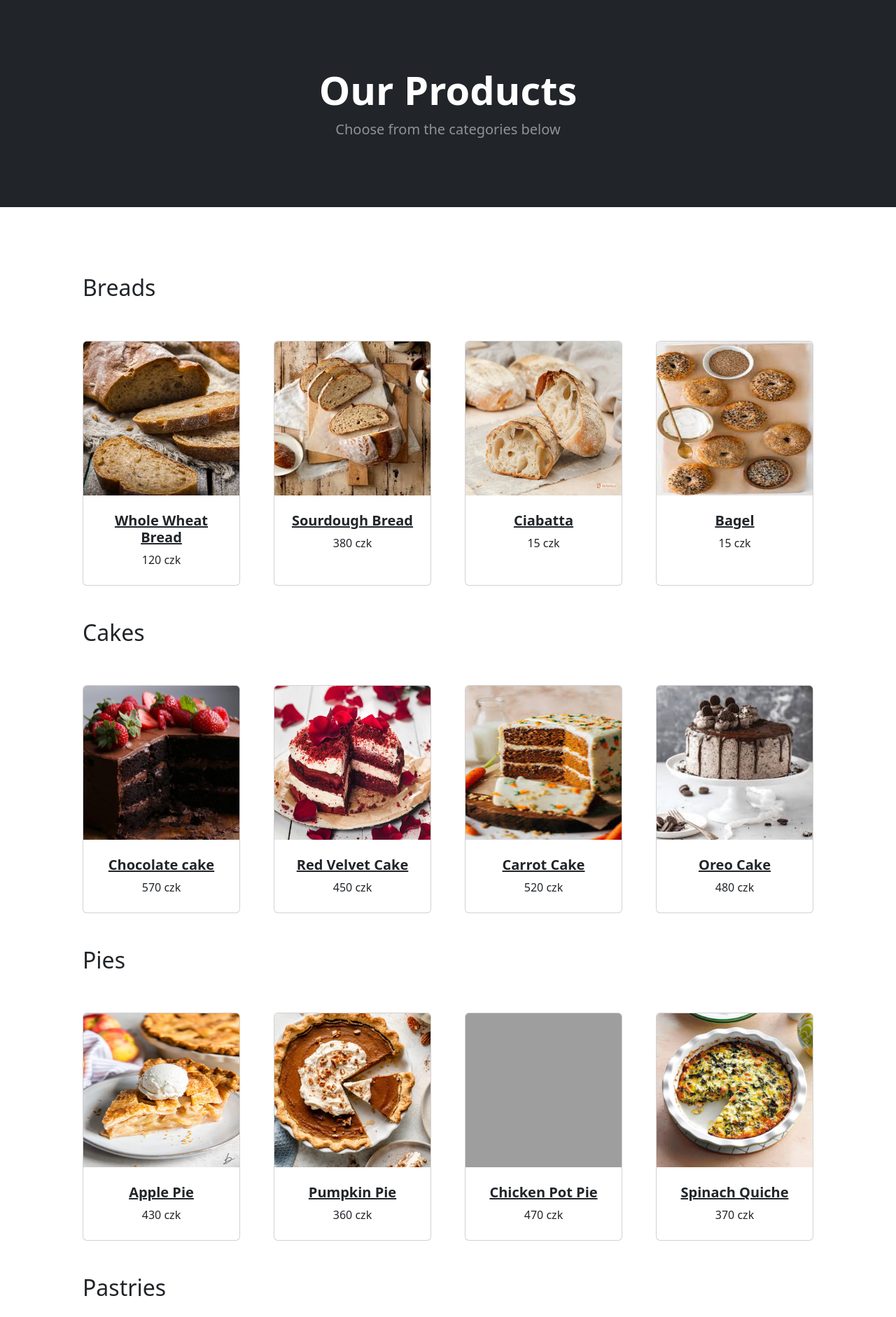
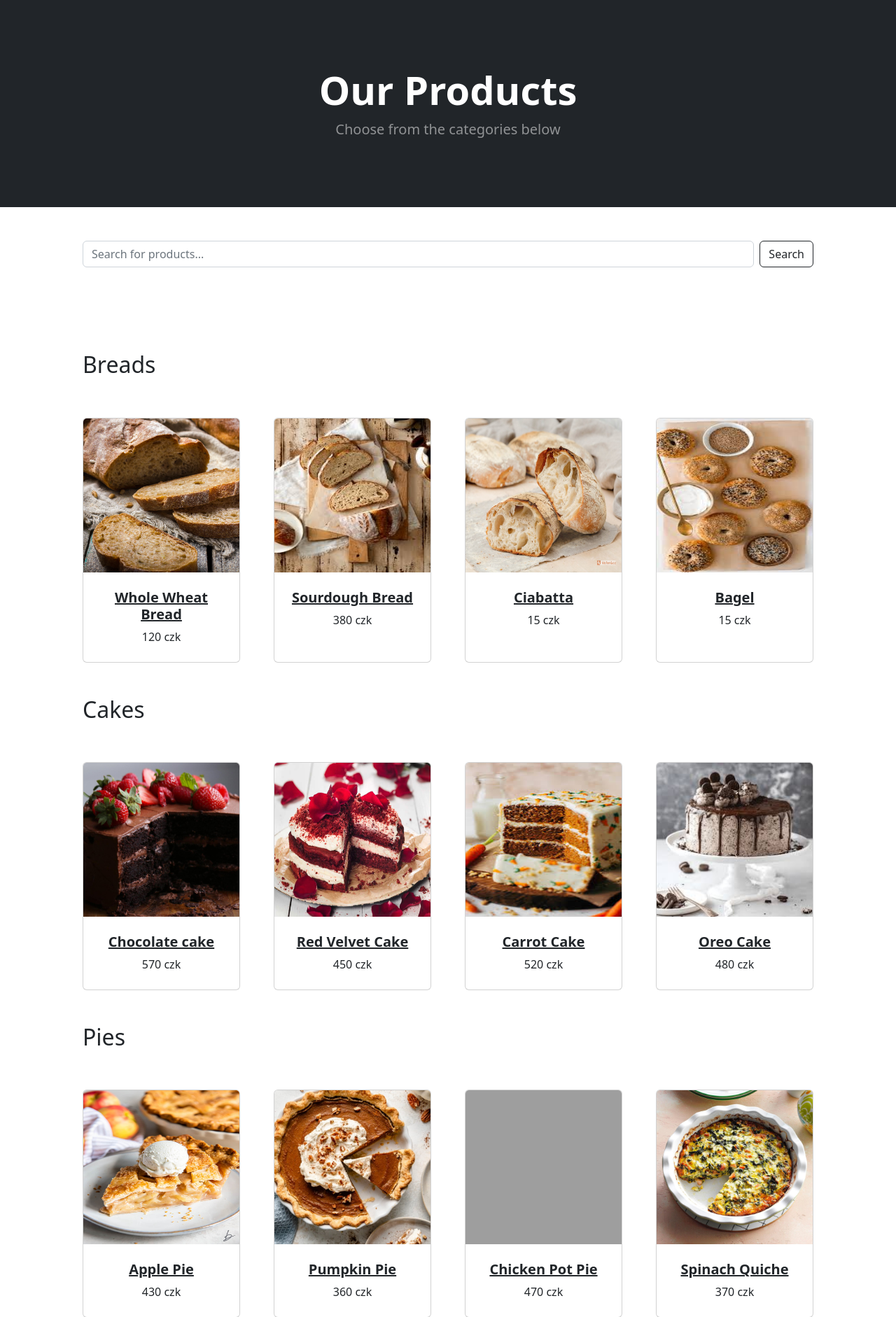
Before and after one commit to PetrMrazek/final_project_CZ20_PM, a Django app: page /products in a window 1280 px wide. Shown: the part 57-1939 px from the top of the page at 70% size. Run offline with Django 5.2, Linux system fonts and the light colour scheme; data comes from the database, SQL or seed files in the repository; some libraries are stand-ins or nearby versions; grey boxes are pictures that could not be loaded.

Commit message:
feat: Search bar added to Products

```diff
--- a/viewer/Templates/products.html
+++ b/viewer/Templates/products.html
@@ -10,6 +10,15 @@
                 </div>
             </div>
         </header>
+
+        <!-- Search Form -->
+        <div class="container px-4 px-lg-5 mt-5">
+            <form method="get" action="" class="d-flex mb-4">
+                <input type="text" name="q" value="{{ search_query }}" class="form-control me-2" placeholder="Search for products...">
+                <button type="submit" class="btn btn-outline-dark">Search</button>
+            </form>
+        </div>
+
         <!-- Section-->
         <section class="py-5">
             <div class="container px-4 px-lg-5 mt-5">
@@ -37,12 +46,9 @@
                                         {% if product.thumbnail %}
                                         <img class="card-img-top" src="{{ product.thumbnail.url }}" alt="{{ product.tittle }}" style="width: auto; height: 220px;"/>
                                         {% endif %}
-                                        <!-- Product details-->
                                         <div class="card-body p-4">
                                             <div class="text-center">
-                                                <!-- Product name-->
                                                 <h5 class="fw-bolder"><a href="{% url 'product_detail' product.pk %}" class="link-dark">{{ product.title }}</a></h5>
-                                                <!-- Product price-->
                                                 {{ product.price }} czk
                                             </div>
                                         </div>
--- a/viewer/views.py
+++ b/viewer/views.py
@@ -24,11 +24,17 @@ class ProductsView(TemplateView):
         context = super().get_context_data(**kwargs)
         all_categories = Categorie.objects.all()
 
+        search_query = self.request.GET.get('q','')
+
         category_products = {}
         for category in all_categories:
-            category_products[category] = Product.objects.filter(category=category)
+            if search_query:
+                category_products[category] = Product.objects.filter(category=category, title__icontains=search_query)
+            else:
+                category_products[category] = Product.objects.filter(category=category)
 
         context['category_products'] = category_products
+        context['search_query'] = search_query
         return context
 
 # Product Details
```
